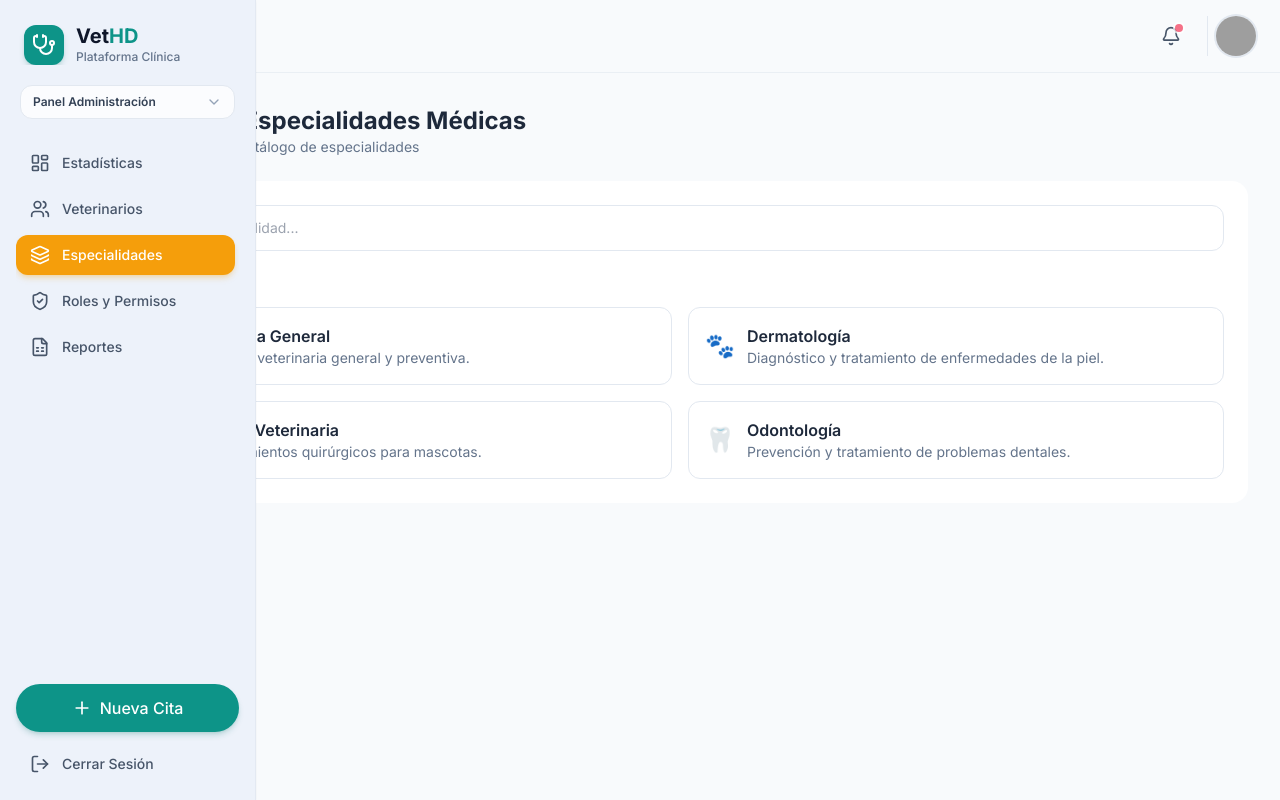
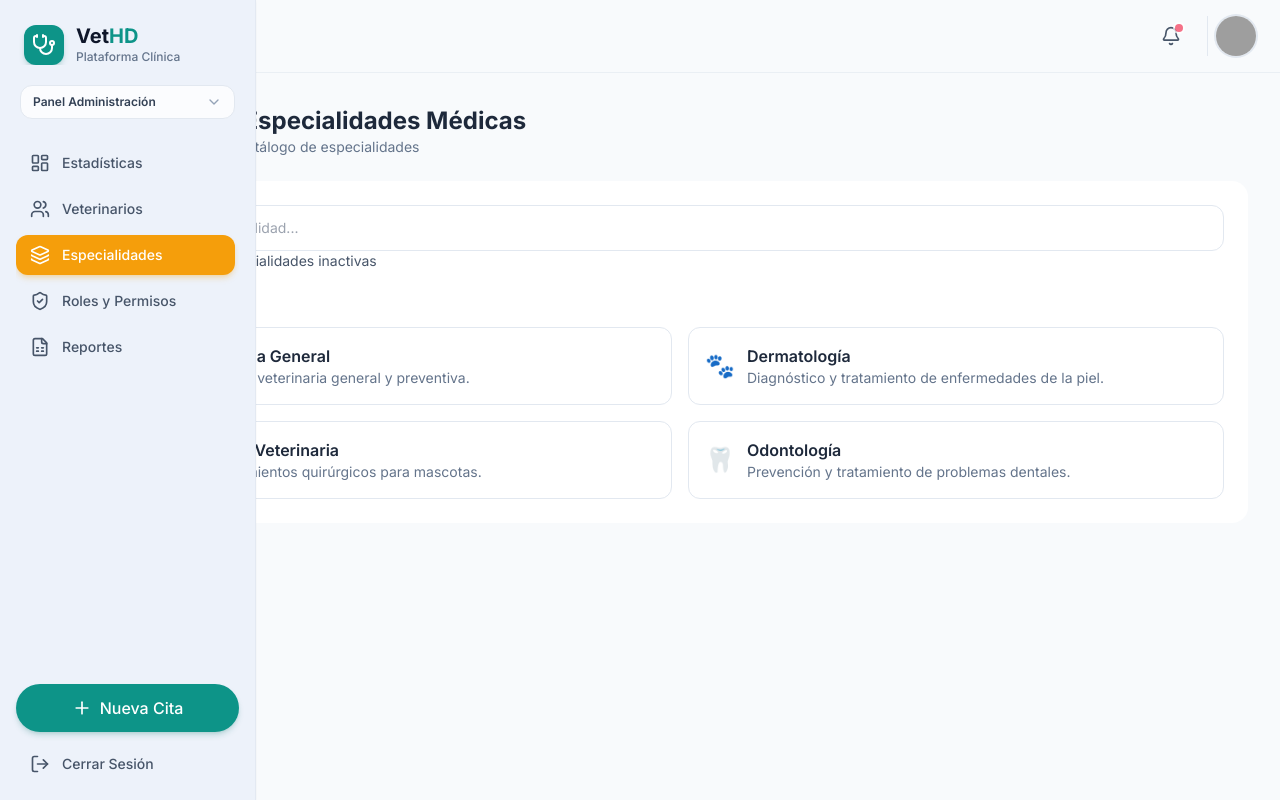
Before and after one commit to Edudev2004/hd-veterinaria-frontend, a React (Vite) app: page /admin/especialidades in a window 1280 px wide. Built offline with nearby package versions, Linux system fonts and the light colour scheme; grey boxes are pictures that could not be loaded.

Commit message:
US-29: Agregar filtro de especialidades activas

```diff
--- a/src/features/admin/pages/AdminSpecialtiesPage.tsx
+++ b/src/features/admin/pages/AdminSpecialtiesPage.tsx
@@ -42,14 +42,18 @@ const initialSpecialties: Specialty[] = [
 export const AdminSpecialtiesPage: React.FC = () => {
   const [specialties] = useState<Specialty[]>(initialSpecialties);
   const [query, setQuery] = useState('');
+  const [showInactive, setShowInactive] = useState(false);
 
   const filteredSpecialties = specialties.filter((specialty) => {
   const search = query.toLowerCase();
 
-  return (
+  const matchesSearch =
     specialty.name.toLowerCase().includes(search) ||
-    specialty.description.toLowerCase().includes(search)
-  );
+    specialty.description.toLowerCase().includes(search);
+
+  const matchesStatus = showInactive || specialty.active;
+
+  return matchesSearch && matchesStatus;
 });
 
   return (
@@ -73,7 +77,25 @@ export const AdminSpecialtiesPage: React.FC = () => {
            placeholder="Buscar especialidad..."
            className="w-full rounded-xl border border-slate-200 px-4 py-3 text-sm outline-none focus:border-slate-400"
            />
+      <div className="flex items-center gap-2">
+         <input
+          id="showInactive"
+          type="checkbox"
+          checked={showInactive}
+          onChange={(event) => setShowInactive(event.target.checked)}
+          className="h-4 w-4"
+         />
+
+        <label
+          htmlFor="showInactive"
+          className="text-sm text-slate-600"
+        >
+          Mostrar especialidades inactivas
+   </label>
+</div>
+
        </div>
+
         <h2 className="font-bold mb-4">
           Especialidades
         </h2>
```
